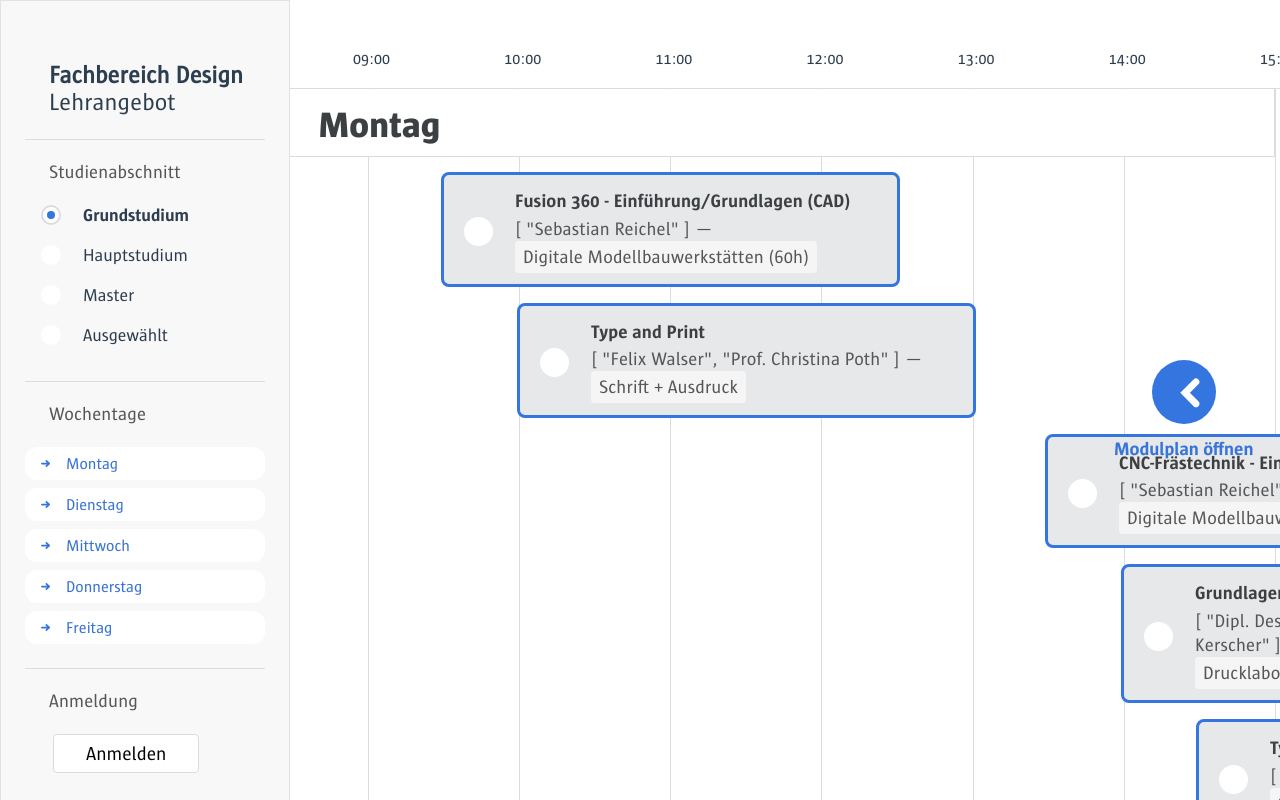
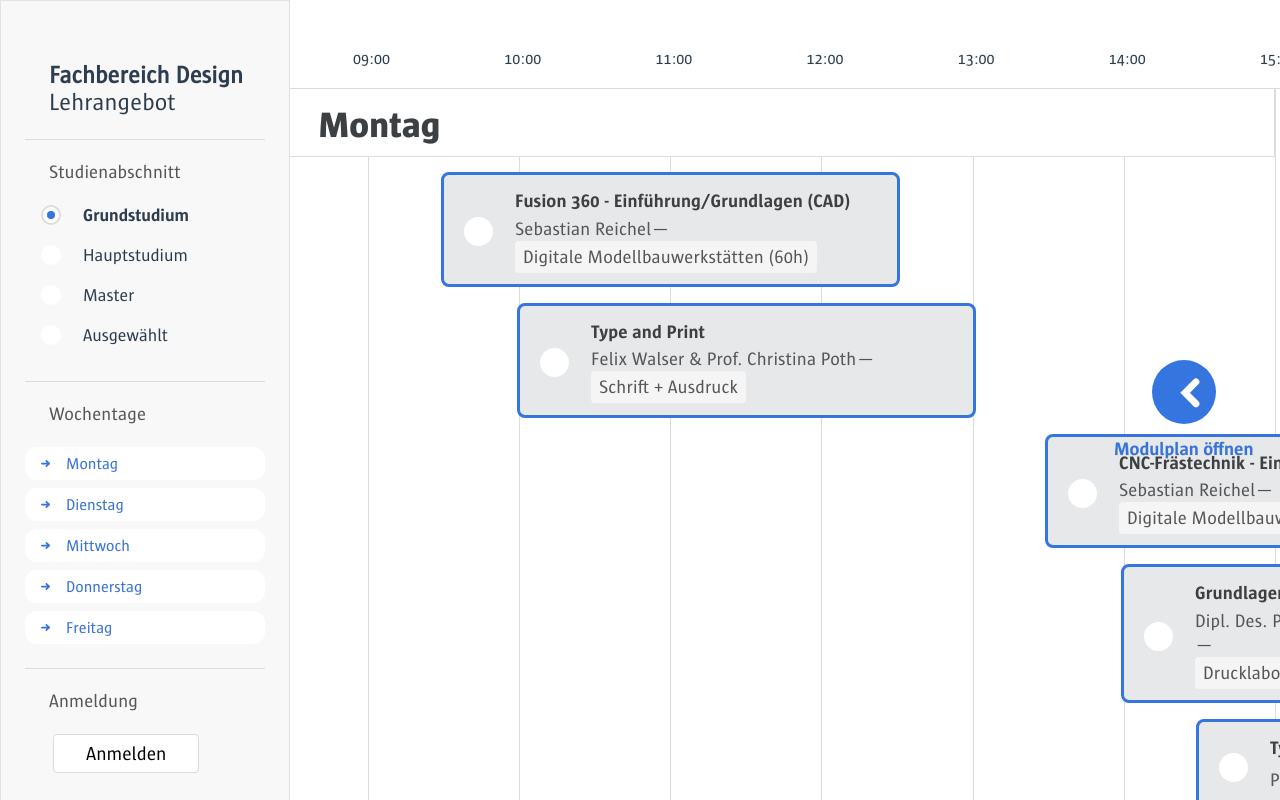
Before and after one commit to brechtknecht/FHP-Kursplaner, a Vue app: page /#/ in a window 1280 px wide. Shown: the top 800 px of the page. Built offline with nearby package versions, Linux system fonts and the light colour scheme.

Commit message:
added dynamic rendering for teachers

```diff
--- a/src/components/base/overviewHead.vue
+++ b/src/components/base/overviewHead.vue
@@ -18,7 +18,7 @@ export default {
     const target = ref(null)
     const targetIsVisible = useElementVisibility(target)
 
-    console.log(targetIsVisible)
+    // console.log(targetIsVisible)
 
     return {
       target,
--- a/src/components/course.vue
+++ b/src/components/course.vue
@@ -19,7 +19,11 @@
       <h3> {{ currentCourseTitle.title }} </h3>
       <div class="course--sub">
         <div v-if="this.$props.info.teacher">
-          <h4>{{ this.$props.info.teacher }} — </h4>
+          <h4 v-for="(teacher, index) in this.$props.info.teacher" :key="teacher" style="display: inline-block">
+            {{teacher}}
+            {{ (index == this.$props.info.teacher.length - 1) ? "" : "&amp;&nbsp;" }}
+          </h4>
+          <h4 style="display:inline-block">—</h4>
         </div>
         <div class="course--bubble">
           <h4 style="font-feature-settings: 'tnum'">{{ moduleNameStringify }}</h4>
@@ -48,7 +52,7 @@
         end: Object
       },
       info: {
-        _id: String,
+        id: String,
         title: String,
         teacher: String,
         module: {
@@ -167,6 +171,7 @@
     },
     methods: {
       setCurrentCourse: function () {
+        console.log(this.$props)
         this.$store.commit('SET_CURRENT_COURSE', this.$props.info);
         this.$store.commit('VIEW_DETAILS_SELECTED', true);
         this.$emit('CURRENT_COURSE_TRIGGERED');
--- a/src/components/courseCanvas.vue
+++ b/src/components/courseCanvas.vue
@@ -53,7 +53,7 @@
             start:    course.fixture.begin,
             end:      course.fixture.end,
           }" :info="{
-            _id:      course._id,
+            id:      course.id,
             title:    course.title,
             teacher:  course.teachers,
             module: {
@@ -66,8 +66,8 @@
             description: course.description,
             time: 'deprecated',
             room: course.room,
-            credits: course.credits,
-            colorCode: course.colorCode,
+            credits: course.module.credits,
+            colorCode: '⚠️ define in store.js',
             subtitle: course.subtitle,
             workspace: course.url
           }" @CURRENT_COURSE_TRIGGERED="passTrigger"></course>
--- a/src/components/details.vue
+++ b/src/components/details.vue
@@ -27,7 +27,8 @@
                             </li>
                             <li>
                                 <icon-base width="20" height="20" icon-name="clock"><icon-clock /></icon-base>
-                                <span>{{ currentCourse.time.fixture.begin.String }} </span>
+                                <!-- <span>{{ currentCourse }} </span> -->
+                                <span>"⚠️ TO BE ADDED"</span>
                             </li>
                             <li>
                                 <icon-base width="20" height="20" icon-name="pin"><icon-pin /></icon-base>
@@ -69,6 +70,7 @@
             <div class="content">
                 <h3>Kursbeschreibung</h3>
                 <p> {{ currentCourseDescription }}</p>
+                <p> {{ currentCourse }}</p>
             </div>
             </div>
 
@@ -117,12 +119,8 @@
             currentCourseModuleId () {
                 let regExStudyOrder = new RegExp(/^PO \d{4}/);
 
-                let studyOrder = regExStudyOrder.exec(this.currentCourse.module.id);
+                let studyOrder = ["Neue Prüfungsordnung"]
                 let moduleId = this.currentCourse.module.id.replace(studyOrder, '');
-
-                if (studyOrder[0] == 'PO 2013') {
-                    studyOrder[0] = "Alte Prüfungsordnung"
-                }
 
                 return {
                     moduleId: moduleId,
--- a/src/views/Home.vue
+++ b/src/views/Home.vue
@@ -3,7 +3,7 @@
     <Sidebar/>
     <Modules/>
     <MobileSidebar></MobileSidebar>
-    <CourseCanvas                             @CURRENT_COURSE_TRIGGERED="toggleCurrentCourse"/>
+    <CourseCanvas                                 @CURRENT_COURSE_TRIGGERED="toggleCurrentCourse"/>
     <DetailsView :isActive="detailsModalIsActive" @CURRENT_COURSE_TRIGGERED="toggleCurrentCourse"/>
     <Notification></Notification>
     <VersionOverlay></VersionOverlay>
```
